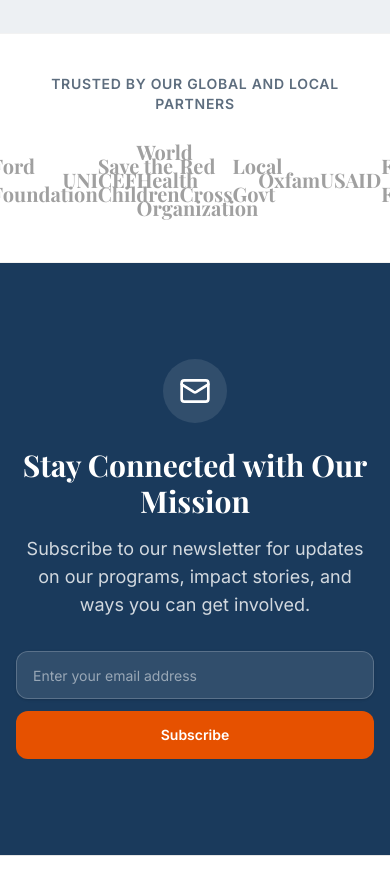
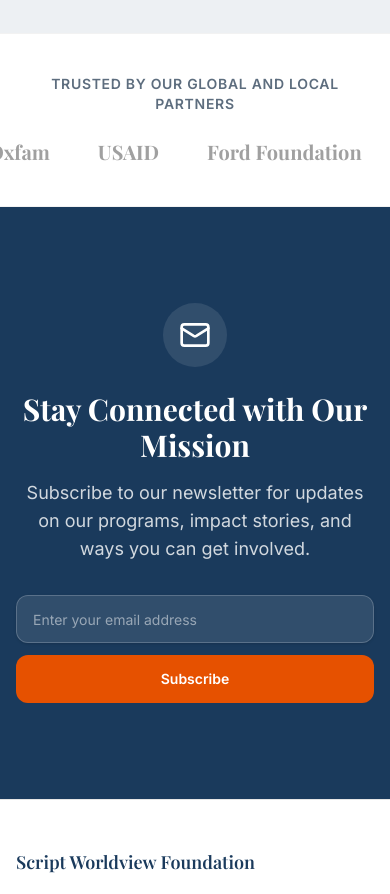
Before and after one commit to Inoternalsol/Script-worldview-foundation, a Next.js app: page / in a window 390 px wide. Shown: the part 7020-7914 px from the top of the page. Built offline with nearby package versions, Linux system fonts and the light colour scheme; a web font is replaced by a local one.

Commit message:
fix: overlapping partner names in marquee on mobile

```diff
--- a/components/public/home/PartnersMarquee.tsx
+++ b/components/public/home/PartnersMarquee.tsx
@@ -11,24 +11,24 @@ export function PartnersMarquee() {
         Trusted by our global and local partners
       </div>
 
-      <div className="relative flex w-full flex-col items-center overflow-hidden">
+      <div className="relative flex w-full overflow-hidden">
         {/* CSS Marquee */}
-        <div className="flex w-[200%] animate-[marquee_20s_linear_infinite] md:w-full md:animate-none md:flex-wrap md:justify-center md:gap-12">
-          <div className="flex w-1/2 justify-around md:w-auto md:justify-center md:gap-12">
+        <div className="flex w-max animate-[marquee_20s_linear_infinite] md:w-full md:animate-none md:flex-wrap md:justify-center md:gap-12">
+          <div className="flex shrink-0 gap-12 px-6 md:w-auto md:shrink md:justify-center md:gap-12 md:px-0">
             {partners.map((partner, idx) => (
               <div
                 key={`p1-${idx}`}
-                className="flex items-center justify-center font-heading text-xl font-bold text-gray-400 grayscale transition-all hover:text-brand-primary hover:grayscale-0"
+                className="flex items-center justify-center font-heading text-xl font-bold text-gray-400 grayscale transition-all hover:text-brand-primary hover:grayscale-0 whitespace-nowrap"
               >
                 {partner}
               </div>
             ))}
           </div>
-          <div className="flex w-1/2 justify-around md:hidden">
+          <div className="flex shrink-0 gap-12 px-6 md:hidden">
             {partners.map((partner, idx) => (
               <div
                 key={`p2-${idx}`}
-                className="flex items-center justify-center font-heading text-xl font-bold text-gray-400 grayscale transition-all hover:text-brand-primary hover:grayscale-0"
+                className="flex items-center justify-center font-heading text-xl font-bold text-gray-400 grayscale transition-all hover:text-brand-primary hover:grayscale-0 whitespace-nowrap"
               >
                 {partner}
               </div>
```
